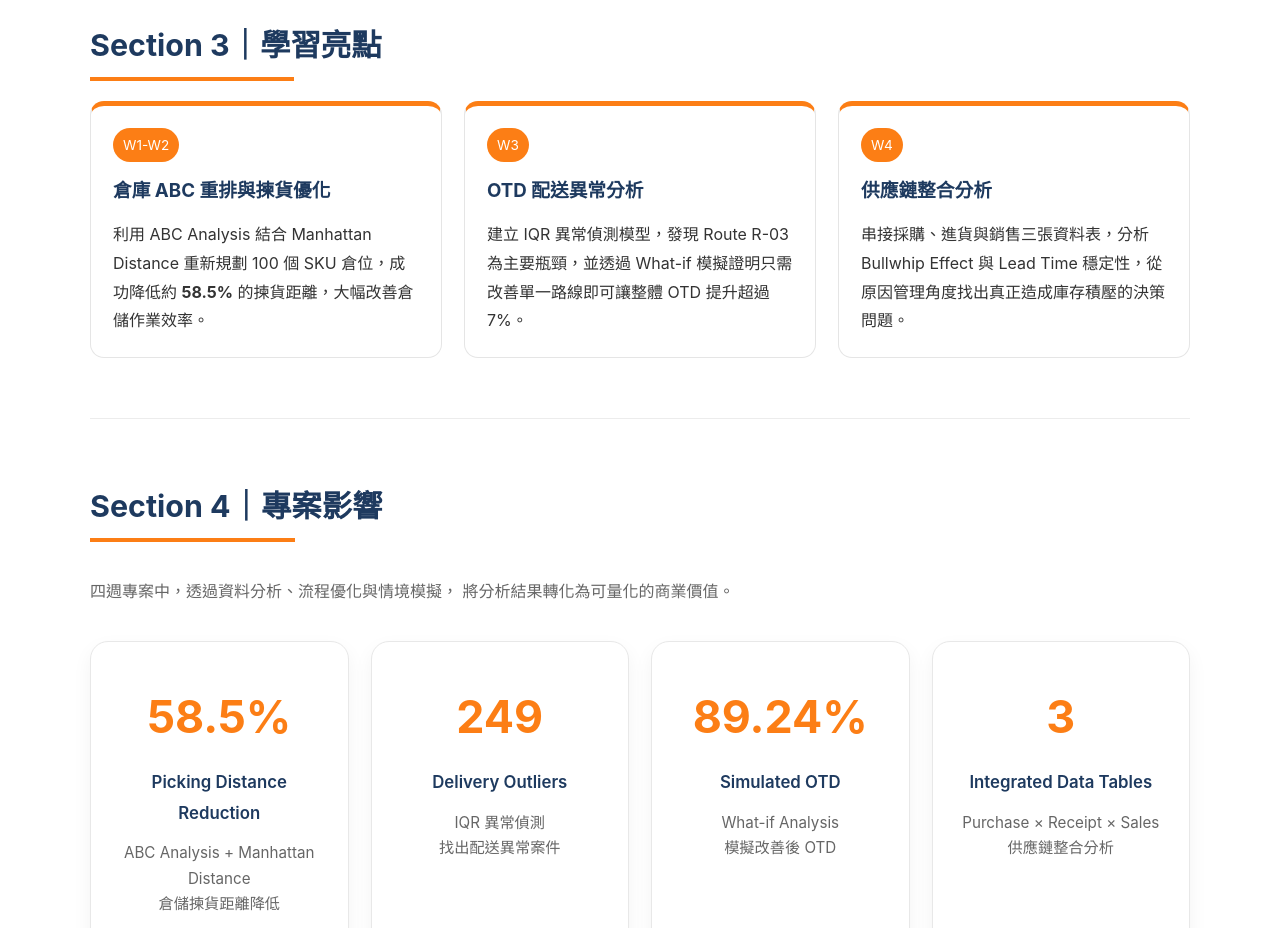
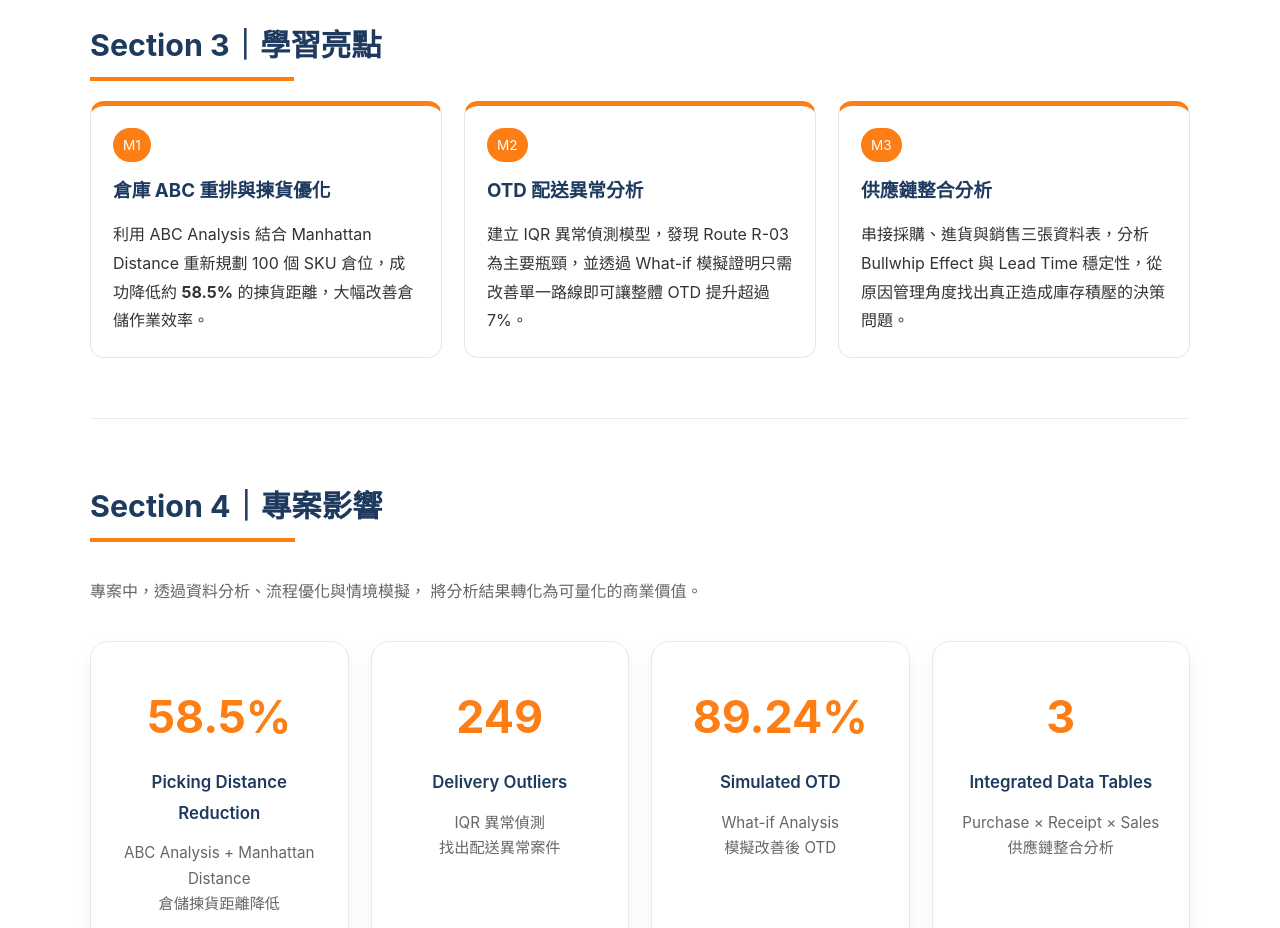
Before and after one commit to yihsuan21519/TransportationAI_D20_BOSS2, a plain HTML site: page index.html in a window 1280 px wide. Shown: the part 1720-2648 px from the top of the page. Drawn offline with Linux system fonts and the light colour scheme.

Commit message:
Update index.html

```diff
--- a/index.html
+++ b/index.html
@@ -158,6 +158,11 @@ footer{
     font-size:.9rem;
 }
 
+
+/* =========================
+   Project Impact
+========================= */
+
 .impact-intro{
 
     margin:15px 0 35px;
@@ -246,6 +251,7 @@ section{
     padding:45px 0;
 }
 
+
 }
 </style>
 </head>
@@ -307,7 +313,7 @@ allowfullscreen>
 <div class="card-grid">
 
 <div class="card">
-<div class="badge">W1-W2</div>
+<div class="badge">M1</div>
 <h3>倉庫 ABC 重排與揀貨優化</h3>
 <p>
 利用 ABC Analysis 結合 Manhattan Distance 重新規劃 100 個 SKU 倉位，成功降低約 <b>58.5%</b> 的揀貨距離，大幅改善倉儲作業效率。
@@ -315,7 +321,7 @@ allowfullscreen>
 </div>
 
 <div class="card">
-<div class="badge">W3</div>
+<div class="badge">M2</div>
 <h3>OTD 配送異常分析</h3>
 <p>
 建立 IQR 異常偵測模型，發現 Route R-03 為主要瓶頸，並透過 What-if 模擬證明只需改善單一路線即可讓整體 OTD 提升超過 7%。
@@ -323,7 +329,7 @@ allowfullscreen>
 </div>
 
 <div class="card">
-<div class="badge">W4</div>
+<div class="badge">M3</div>
 <h3>供應鏈整合分析</h3>
 <p>
 串接採購、進貨與銷售三張資料表，分析 Bullwhip Effect 與 Lead Time 穩定性，從原因管理角度找出真正造成庫存積壓的決策問題。
@@ -339,7 +345,7 @@ allowfullscreen>
     <h2 class="section-title">Section 4｜專案影響</h2>
 
     <p class="impact-intro">
-        四週專案中，透過資料分析、流程優化與情境模擬，
+        專案中，透過資料分析、流程優化與情境模擬，
         將分析結果轉化為可量化的商業價值。
     </p>
 
```
